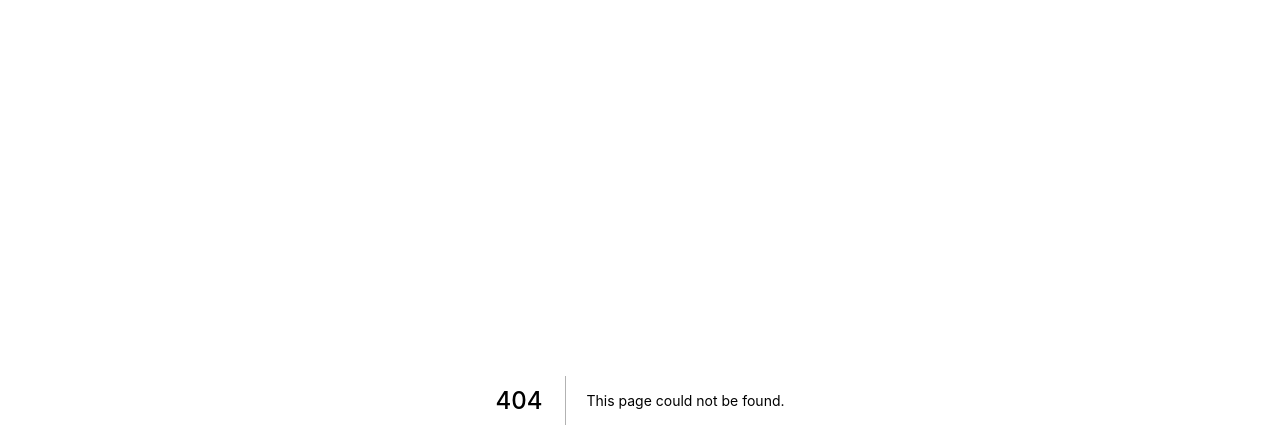
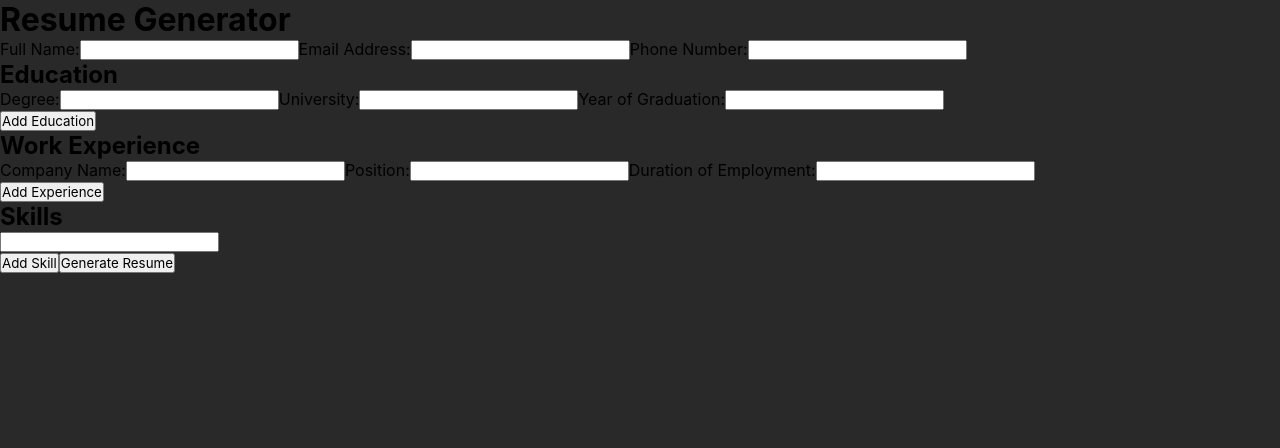
Before and after one commit to interactive-resume-generator/frontend, a Next.js app in the folder interactive-resume-generator-fe/: page /form in a window 1280 px wide. Before the commit this address had no page. Shown: the top 448 px of the page. Built offline with nearby package versions, Linux system fonts and the light colour scheme.

Commit message:
Implement resume form and add form.js

```diff
--- /dev/null
+++ b/interactive-resume-generator-fe/pages/form.js
@@ -0,0 +1,150 @@
+import { useState } from 'react';
+
+export default function Home() {
+  const [name, setName] = useState('');
+  const [email, setEmail] = useState('');
+  const [phone, setPhone] = useState('');
+  const [education, setEducation] = useState([{ degree: '', university: '', year: '' }]);
+  const [experience, setExperience] = useState([{ company: '', position: '', duration: '' }]);
+  const [skills, setSkills] = useState(['']);
+
+  const handleEducationChange = (index, field, value) => {
+    const updatedEducation = [...education];
+    updatedEducation[index][field] = value;
+    setEducation(updatedEducation);
+  };
+
+  const handleExperienceChange = (index, field, value) => {
+    const updatedExperience = [...experience];
+    updatedExperience[index][field] = value;
+    setExperience(updatedExperience);
+  };
+
+  const handleSkillsChange = (index, value) => {
+    const updatedSkills = [...skills];
+    updatedSkills[index] = value;
+    setSkills(updatedSkills);
+  };
+
+  const handleAddEducation = () => {
+    setEducation([...education, { degree: '', university: '', year: '' }]);
+  };
+
+  const handleAddExperience = () => {
+    setExperience([...experience, { company: '', position: '', duration: '' }]);
+  };
+
+  const handleAddSkill = () => {
+    setSkills([...skills, '']);
+  };
+
+  const handleSubmit = (e) => {
+    e.preventDefault();
+    const resume = {
+      name,
+      email,
+      phone,
+      education,
+      experience,
+      skills,
+    };
+    console.log(resume); // Replace with your logic to save or process the resume data
+  };
+
+  return (
+    <div>
+      <h1>Resume Generator</h1>
+      <form onSubmit={handleSubmit}>
+        <label htmlFor="name">Full Name:</label>
+        <input type="text" id="name" value={name} onChange={(e) => setName(e.target.value)} required />
+
+        <label htmlFor="email">Email Address:</label>
+        <input type="text" id="email" value={email} onChange={(e) => setEmail(e.target.value)} required />
+
+        <label htmlFor="phone">Phone Number:</label>
+        <input type="text" id="phone" value={phone} onChange={(e) => setPhone(e.target.value)} required />
+
+        <h2>Education</h2>
+        {education.map((edu, index) => (
+          <div key={index}>
+            <label htmlFor={`degree-${index}`}>Degree:</label>
+            <input
+              type="text"
+              id={`degree-${index}`}
+              value={edu.degree}
+              onChange={(e) => handleEducationChange(index, 'degree', e.target.value)}
+              required
+            />
+
+            <label htmlFor={`university-${index}`}>University:</label>
+            <input
+              type="text"
+              id={`university-${index}`}
+              value={edu.university}
+              onChange={(e) => handleEducationChange(index, 'university', e.target.value)}
+              required
+            />
+
+            <label htmlFor={`year-${index}`}>Year of Graduation:</label>
+            <input
+              type="text"
+              id={`year-${index}`}
+              value={edu.year}
+              onChange={(e) => handleEducationChange(index, 'year', e.target.value)}
+              required
+            />
+          </div>
+        ))}
+        <button type="button" onClick={handleAddEducation}>Add Education</button>
+
+        <h2>Work Experience</h2>
+        {experience.map((exp, index) => (
+          <div key={index}>
+            <label htmlFor={`company-${index}`}>Company Name:</label>
+            <input
+              type="text"
+              id={`company-${index}`}
+              value={exp.company}
+              onChange={(e) => handleExperienceChange(index, 'company', e.target.value)}
+              required
+            />
+
+            <label htmlFor={`position-${index}`}>Position:</label>
+            <input
+              type="text"
+              id={`position-${index}`}
+              value={exp.position}
+              onChange={(e) => handleExperienceChange(index, 'position', e.target.value)}
+              required
+            />
+
+            <label htmlFor={`duration-${index}`}>Duration of Employment:</label>
+            <input
+              type="text"
+              id={`duration-${index}`}
+              value={exp.duration}
+              onChange={(e) => handleExperienceChange(index, 'duration', e.target.value)}
+              required
+            />
+          </div>
+        ))}
+        <button type="button" onClick={handleAddExperience}>Add Experience</button>
+
+        <h2>Skills</h2>
+        {skills.map((skill, index) => (
+          <div key={index}>
+            <input
+              type="text"
+              value={skill}
+              onChange={(e) => handleSkillsChange(index, e.target.value)}
+              required
+            />
+          </div>
+        ))}
+        <button type="button" onClick={handleAddSkill}>Add Skill</button>
+
+        <button type="submit">Generate Resume</button>
+      </form>
+    </div>
+  );
+}
```
